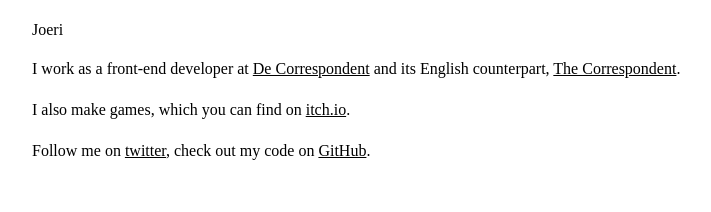
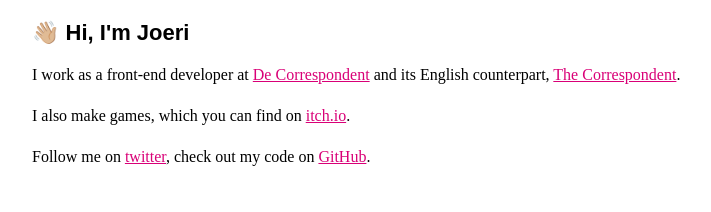
Before and after one commit to bakkerjoeri/joeri.me, a Gatsby site: page / in a window 1280 px wide. Shown: the whole page, without its empty margins (208-919 px from the left). Built offline with nearby package versions, Linux system fonts and the light colour scheme; Gatsby itself is replaced by a stand-in of ours.

Commit message:
Page stuf

```diff
--- a/gatsby-config.js
+++ b/gatsby-config.js
@@ -2,6 +2,7 @@
   /* Your site config here */
   plugins: [
     'gatsby-plugin-typescript',
-    'gatsby-plugin-sass'
+    'gatsby-plugin-sass',
+    'gatsby-plugin-react-helmet'
   ],
 }
--- a/src/components/Logo/Logo.scss
+++ b/src/components/Logo/Logo.scss
@@ -1,10 +1,3 @@
 .Logo {
-	color: inherit;
-	text-decoration: none;
-
-	&:hover,
-	&:focus {
-		color: var(--color-accent-bright);
-		text-decoration: underline;
-	}
+	font-size: 22px;
 }
--- a/src/components/Logo/Logo.tsx
+++ b/src/components/Logo/Logo.tsx
@@ -4,9 +4,9 @@
 
 const Logo: FunctionComponent = () => {
 	return (
-		<Link aria-label="Home" className="Logo" to="/">
+		<div className="Logo">
 			Joeri
-		</Link>
+		</div>
 	)
 }
 
--- a/src/components/Page/Page.scss
+++ b/src/components/Page/Page.scss
@@ -8,7 +8,7 @@
 	grid-template-rows: min-content 1fr min-content;
 
 	max-width: 800px;
-	padding: 0 20px;
+	padding: 20px;
 	margin: 0 auto;
 }
 
--- a/src/components/Page/Page.tsx
+++ b/src/components/Page/Page.tsx
@@ -1,15 +1,11 @@
 import React, { FunctionComponent } from "react";
 import Logo from "../Logo/Logo";
-import MainNavigation from "../MainNavigation/MainNavigation";
+import { Helmet } from "react-helmet";
 import "./Page.scss";
 
 const Page: FunctionComponent = ({ children }) => {
 	return (
 		<div className="Page">
-			<header className="Page__header">
-				<Logo />
-			</header>
-
 			<main
 				className="Page__main"
 				id="main"
--- a/src/pages/index.tsx
+++ b/src/pages/index.tsx
@@ -1,9 +1,18 @@
 import React from "react";
+import { Helmet } from "react-helmet";
 import Page from "./../components/Page/Page";
 
 export default function Home() {
 	return (
 		<Page>
+			<Helmet>
+				<title>Joeri</title>
+			</Helmet>
+
+			<h1>
+				👋🏼 Hi, I'm Joeri
+			</h1>
+
 			<p>
 				I work as a front-end developer at <a href="https://decorrespondent.nl">De Correspondent</a> and its English counterpart, <a href="https://thecorrespondent.com">The Correspondent</a>.
 			</p>
--- a/src/styles/base.scss
+++ b/src/styles/base.scss
@@ -2,6 +2,12 @@
 
 :root {
 	--color-accent-bright: #D90077
+}
+
+h1 {
+	font-size: 22px;
+	font-family: sans-serif;
+	margin-bottom: 0.9em;
 }
 
 p {
@@ -9,10 +15,5 @@
 }
 
 a {
-	color: inherit;
-
-	&:hover,
-	&:focus {
-		color: var(--color-accent-bright)
-	}
+	color: var(--color-accent-bright)
 }
```
Also changed, not shown: package.json (+5 -2 lines), 1 other file.
